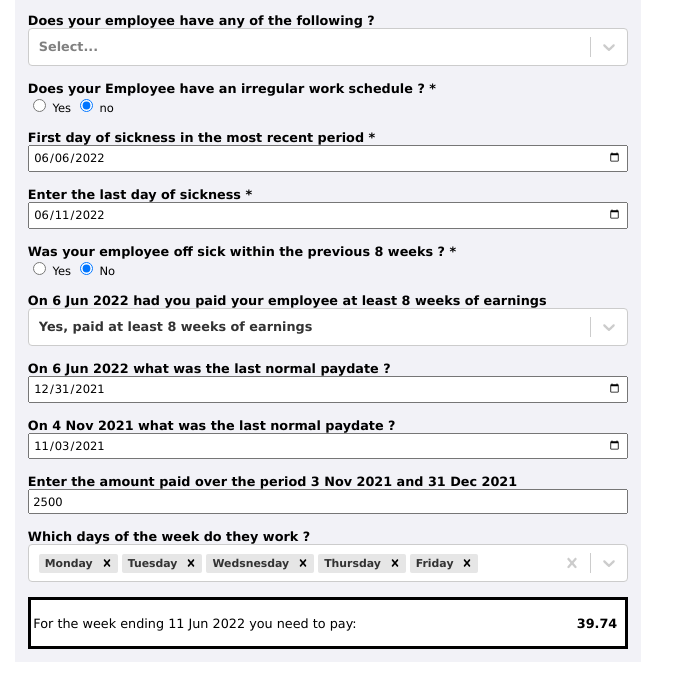
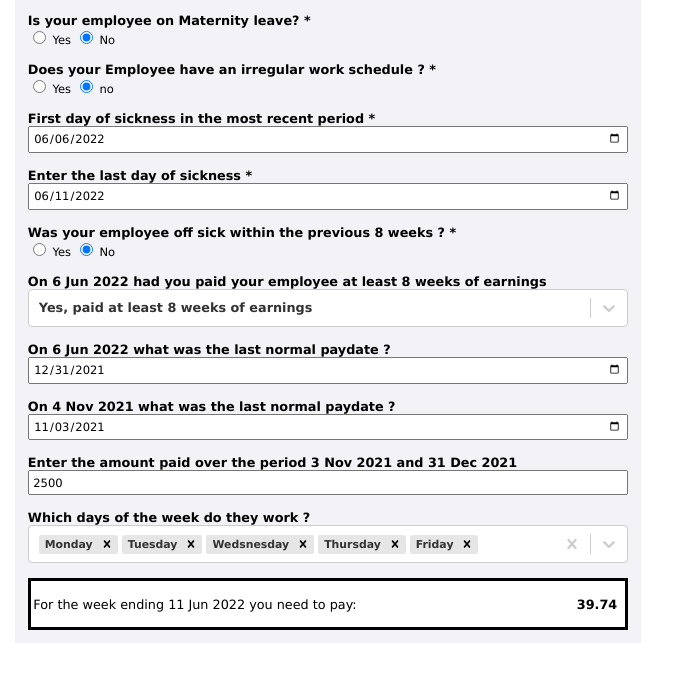
Before and after one commit to alma957/Zelt-Statutory-Sick-Pay-Calculator, a React (Create React App) app: page / in a window 1280 px wide. Shown: the top 700 px of the page, without its empty margins (0-689 px from the left). Built offline with nearby package versions, Linux system fonts and the light colour scheme.

Commit message:
fixed style

```diff
--- a/src/Forms/calculator.tsx
+++ b/src/Forms/calculator.tsx
@@ -335,33 +335,19 @@ export const Sickpaycalculator = (): JSX.Element => {
           e.preventDefault();
         }}
       >
-        <label>
-          Does your employee have any of the following ?
-          <span
-            className="d-inline-block"
-            data-toggle="popover"
-            data-trigger="focus"
-            data-content="Please selecet account(s)"
-          >
-            <ReactSelect
-              options={statutes}
-              isMulti
-              closeMenuOnSelect={false}
-              onChange={e => {
-                state.statsSelected = e;
-                setState({...state});
-
-                let temp = "";
-                e.forEach(e => {
-                  if (e.right === false) {
-                    temp += e.value + ",";
-                  }
-                });
-                temp = temp.slice(0, -1);
-
-                setEntitlement(temp);
-                if (temp === "") setIsEntitle(true);
-                else setIsEntitle(false);
+        <div className="input-help">
+          <legend>Is your employee on Maternity leave? *</legend>
+        </div>
+        <label className="choice">
+          {" "}
+          <input
+            type="radio"
+            checked={!isEntitled}
+            onChange={e => {
+              if (e.target.checked) {
+                setIsEntitle(false);
+              } else {
+                setIsEntitle(true);
                 sumbt(
                   firstDaySick,
                   lastDaySick,
@@ -370,20 +356,44 @@ export const Sickpaycalculator = (): JSX.Element => {
                   state,
                   additionalPiw
                 );
-              }}
-              hideSelectedOptions={false}
-              components={{
-                Option,
-              }}
-            />
-          </span>
+              }
+            }}
+            required
+          />{" "}
+          Yes{" "}
         </label>
+        <label className="choice">
+          {" "}
+          <input
+            type="radio"
+            checked={isEntitled}
+            onChange={e => {
+              if (e.target.checked) {
+                //window.location.replace("");
+                setIsEntitle(true);
+                sumbt(
+                  firstDaySick,
+                  lastDaySick,
+                  firstDaySickPrev,
+                  lastDaySickPrev,
+                  state,
+                  additionalPiw
+                );
+              } else {
+                setIsEntitle(false);
+              }
+            }}
+            required
+          />{" "}
+          No
+        </label>
+
         <br></br>
         <h2 style={{display: !isEntitled ? "inline" : "none"}}>
-          She/He is not entitled to statutory sick pay because She/he receives{" "}
-          {entitlment}
+          She is not entitled to statutory sick pay because she is on maternity
+          leave
         </h2>
-
+        <br></br>
         <div style={{display: isEntitled ? "inline" : "none"}}>
           <legend>
             Does your Employee have an irregular work schedule ? *
@@ -595,6 +605,9 @@ export const Sickpaycalculator = (): JSX.Element => {
                     state,
                     e.target.checked ? false : true
                   );
+                  if (e.target.checked) {
+                    window.location.replace("");
+                  }
                 }}
                 required
               />{" "}
```
